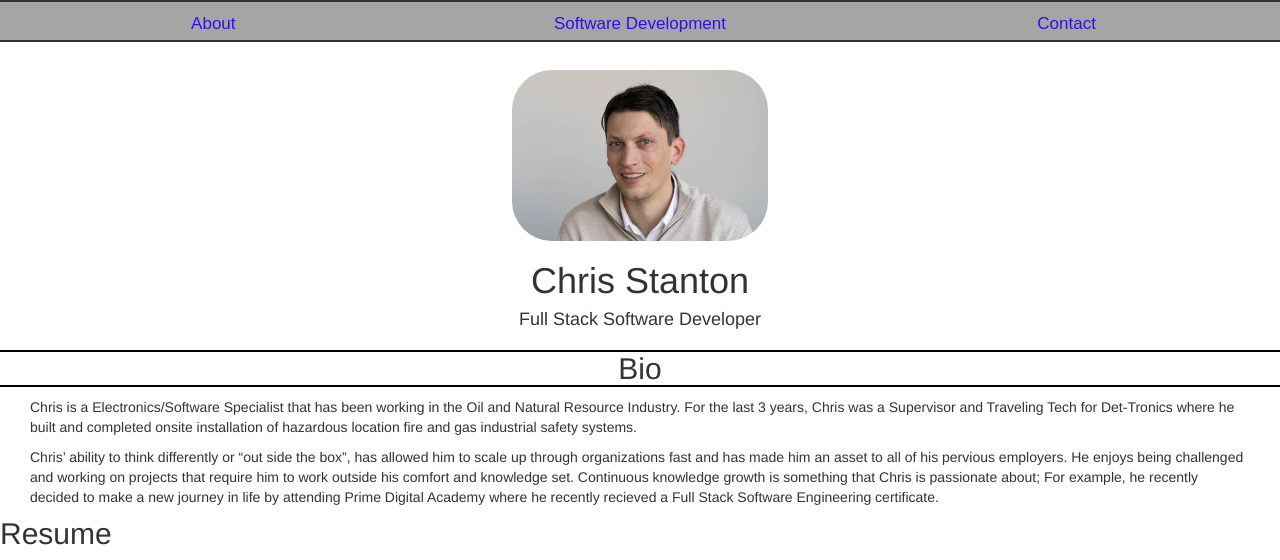
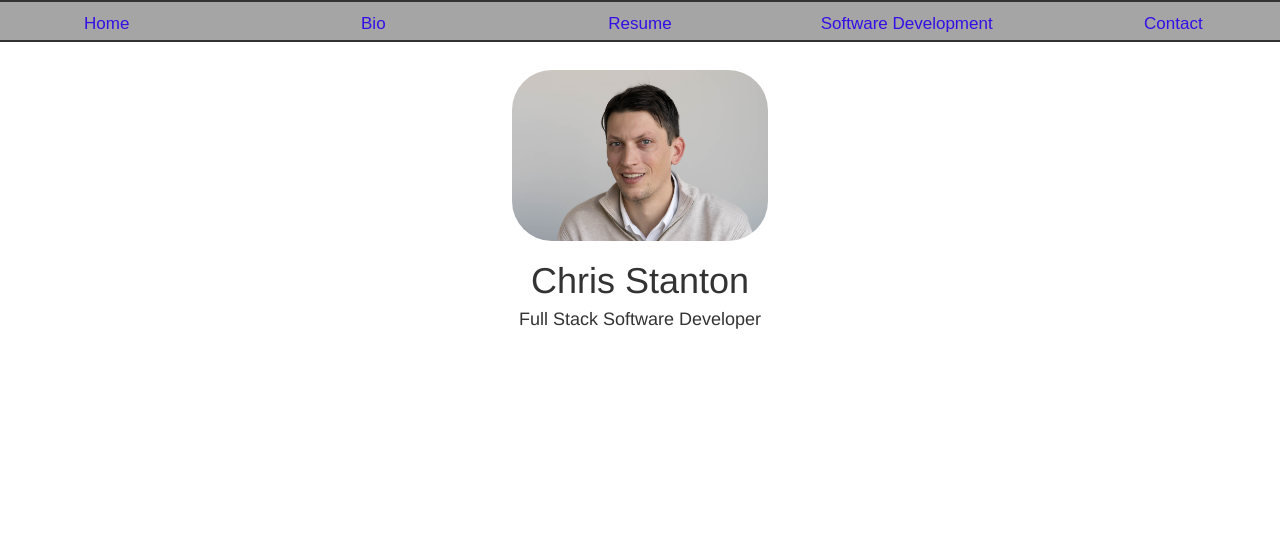
Before and after one commit to chris-stanton/APP-personal-website, a website: page public/index.html in a window 1280 px wide. Shown: the part 248-808 px from the top of the page. Drawn offline with Linux system fonts and the light colour scheme.

Commit message:
added bio and resume views

```diff
--- a/public/scripts/client.js
+++ b/public/scripts/client.js
@@ -24,6 +24,12 @@ myApp.config(['$routeProvider', function($routeProvider) {
           controller: 'EmailController',
           controllerAs: 'ec'
         })
+        .when ('/bio', {
+          templateUrl: '/views/bio.html'
+        })
+        .when ('/resume', {
+          templateUrl: '/views/resume.html'
+        })
         .otherwise ( {
             redirectTo: '/home'
         });
--- a/public/styles/styles.css
+++ b/public/styles/styles.css
@@ -42,6 +42,7 @@ header {
 
 #navContainer {
   margin-top: -30px;
+  text-align: center;
 }
 
 nav {
@@ -94,13 +95,33 @@ nav {
 
 .homeHeaders {
   text-align: center;
-  border-top: 2px solid black;
-  border-bottom: 2px solid black;
 }
 
 .bioParagraph {
   /*text-align: center;*/
 }
+
+
+
+/*////////////////////////
+//          BIO         //
+////////////////////////*/
+
+.bioHeaders {
+  text-align: center;
+}
+
+
+
+
+/*////////////////////////
+//         RESUME       //
+////////////////////////*/
+
+.resumeHeaders {
+  text-align: center;
+}
+
 
 
 
--- a/public/views/home.html
+++ b/public/views/home.html
@@ -1,30 +1,8 @@
 
   <div class="rows">
-
     <div id="imagePosition">
       <img id="faceImage" src="/assets/images/faceShot.jpg">
         <h1> Chris Stanton </h1>
           <h4> Full Stack Software Developer </h4>
     </div>
-    <h2 class="homeHeaders"> Bio </h2>
-      <div class="col-md-12">
-        <p class="col-md-12">
-          Chris is a Electronics/Software Specialist that has been working in the Oil and Natural Resource Industry.
-          For the last 3 years, Chris was a Supervisor and Traveling Tech for Det-Tronics where he built and completed
-          onsite installation of hazardous location fire and gas industrial safety systems.
-        </p>
-        <p class="col-md-12">
-          Chris’ ability to think differently or “out side the box”, has allowed him to scale up through organizations fast and has made him an asset to all of his pervious employers.
-          He enjoys being challenged and working on projects that require him to work outside his comfort and knowledge set.
-          Continuous knowledge growth is something that Chris is passionate about;
-          For example, he recently decided to make a new journey in life by attending Prime Digital Academy where he recently recieved a Full Stack Software Engineering certificate.
-        </p>
-          <!-- <p class="col-md-12">
-            Chris is NICET Certified, an ACE Associate and was a Det-Tronics Safety Committee Member and is also certified in CRP, AED, First Aide and Blood Born Pathogens.
-            He has an Associates degree in Electrical Line Work / High Voltage and is also actively pursuing a Software Development Certificate from Prime Digital Academy.
-          </p> -->
-      </div>
-    <h2> Resume </h2>
-
-
   </div>
--- a/public/views/templates/nav.html
+++ b/public/views/templates/nav.html
@@ -1,8 +1,10 @@
 
   <div id="navContainer">
     <div class="nav" class="rows">
-      <div class="col-md-4 navButtons"><a class="navButtonColor" href="#!home"> About </a></div>
-      <div class="col-md-4 navButtons"><a class="navButtonColor" href="#!development"> Software Development </a></div>
-      <div class="col-md-4 navButtons"><a class="navButtonColor" href="#!contact"> Contact </a></div>
+      <div class="col-md-2 navButtons"><a class="navButtonColor" href="#!home"> Home </a></div>
+      <div class="col-md-3 navButtons"><a class="navButtonColor" href="#!bio"> Bio </a></div>
+      <div class="col-md-2 navButtons"><a class="navButtonColor" href="#!resume"> Resume </a></div>
+      <div class="col-md-3 navButtons"><a class="navButtonColor" href="#!development"> Software Development </a></div>
+      <div class="col-md-2 navButtons"><a class="navButtonColor" href="#!contact"> Contact </a></div>
     </div>
   </div>
```
Also changed, not shown: public/views/bio.html (added, +21 -0 lines), public/views/resume.html (added, +5 -0 lines).
